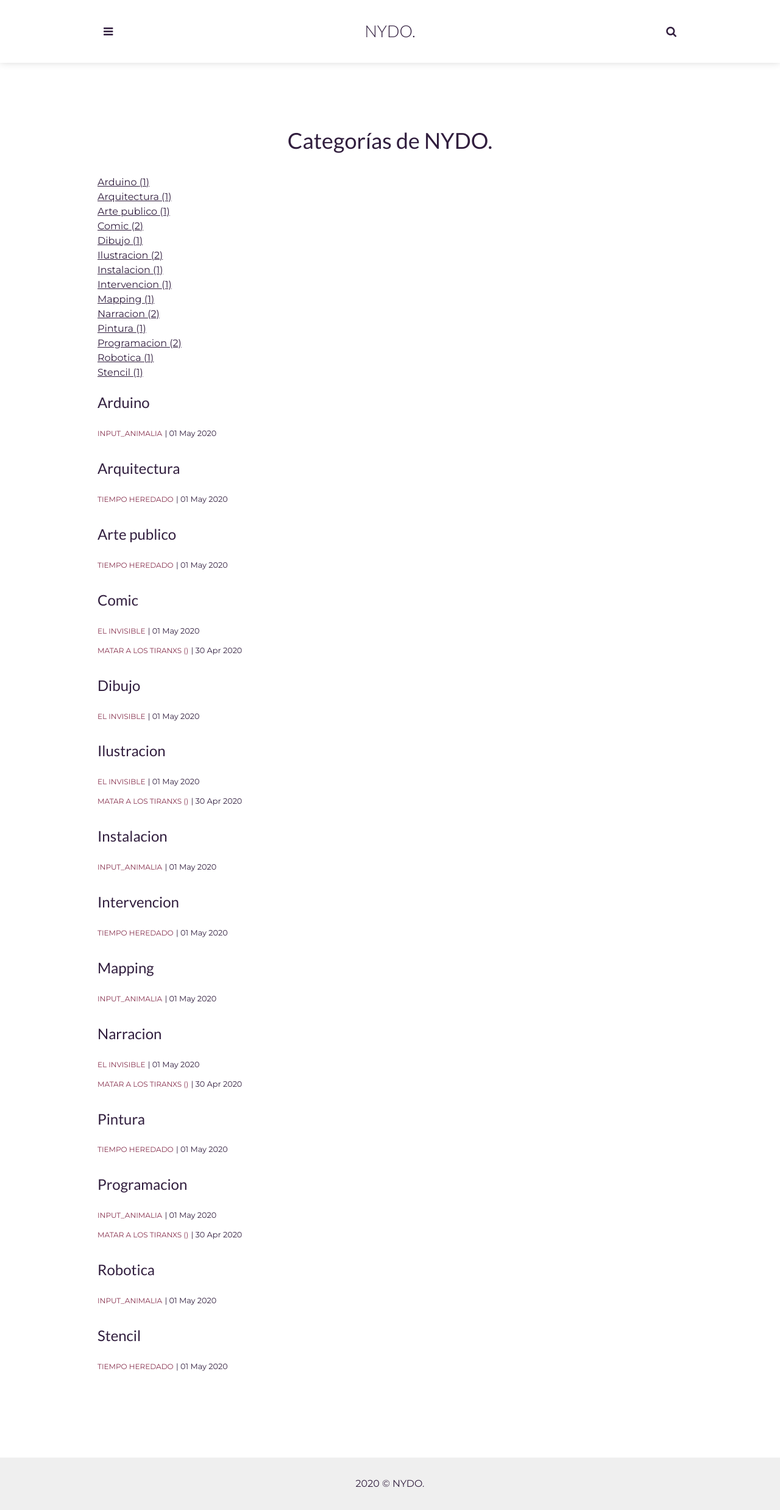
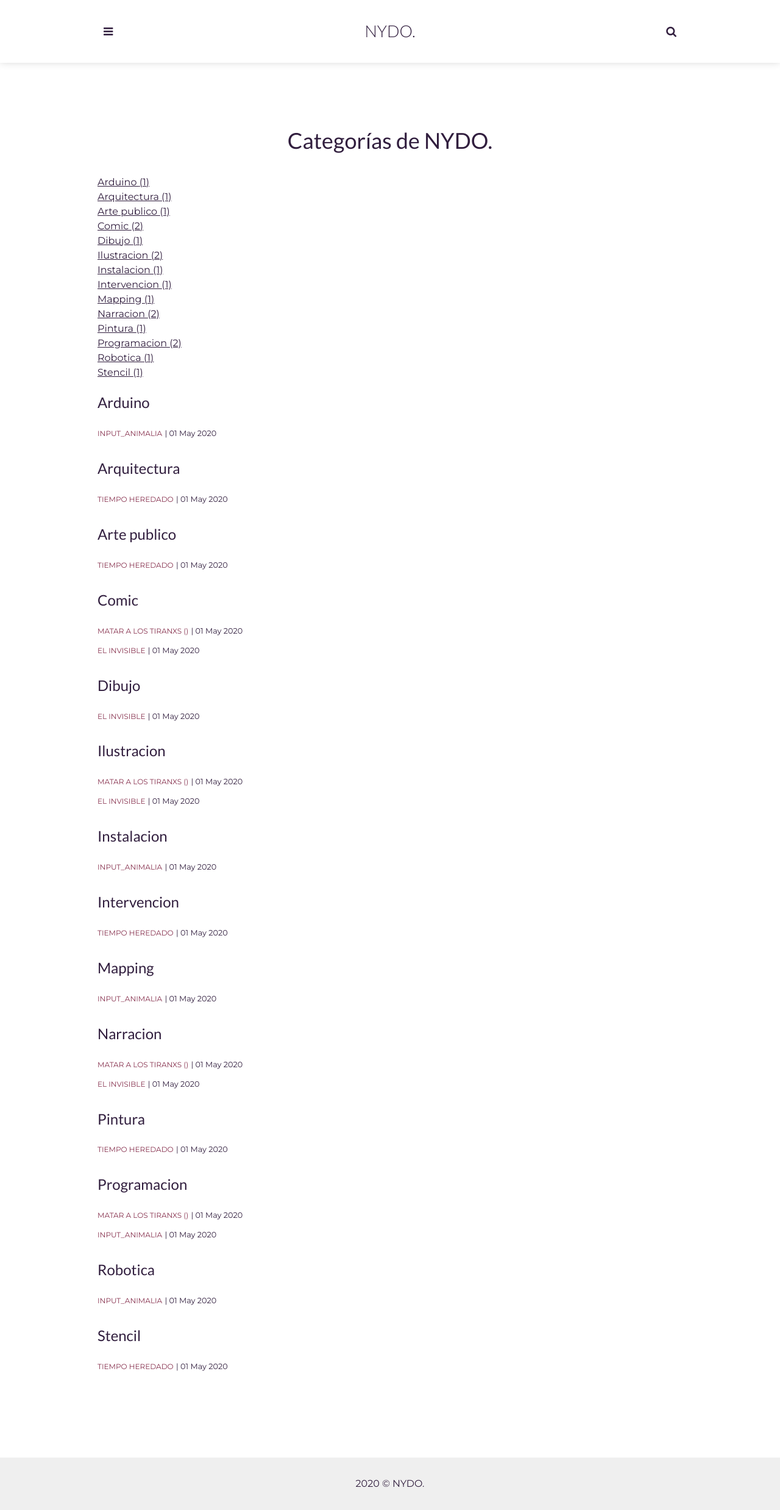
Before and after one commit to nydo/nydo.github.io, a Jekyll site: the page built from _pages/tags.html, in a window 1280 px wide. Shown: the whole page at 61% size. Built offline with Jekyll 4.4.1, drawn with Linux system fonts in a browser that asks for light colours.

Commit message:
Update 2020-05-01-sebastian-irigoytia-mataralostiranxs.markdown

```diff
--- a/_posts/2020-05-01-sebastian-irigoytia-mataralostiranxs.markdown
+++ b/_posts/2020-05-01-sebastian-irigoytia-mataralostiranxs.markdown
@@ -1,7 +1,7 @@
 ---
 layout: post
 title: Matar a Los Tiranxs () # titulo de la obra
-date: 2020-04-30 18:32:00 # solo cambiar mes y dia
+date: 2020-05-01 18:32:00 # solo cambiar mes y dia
 description: # Add post description (optional)
 img: Sebastian_Irigoytia_mataralostiranxs_1.jpg # imagen de portada
 img_2: Sebastian_Irigoytia_mataralostiranxs_2.jpg
```
